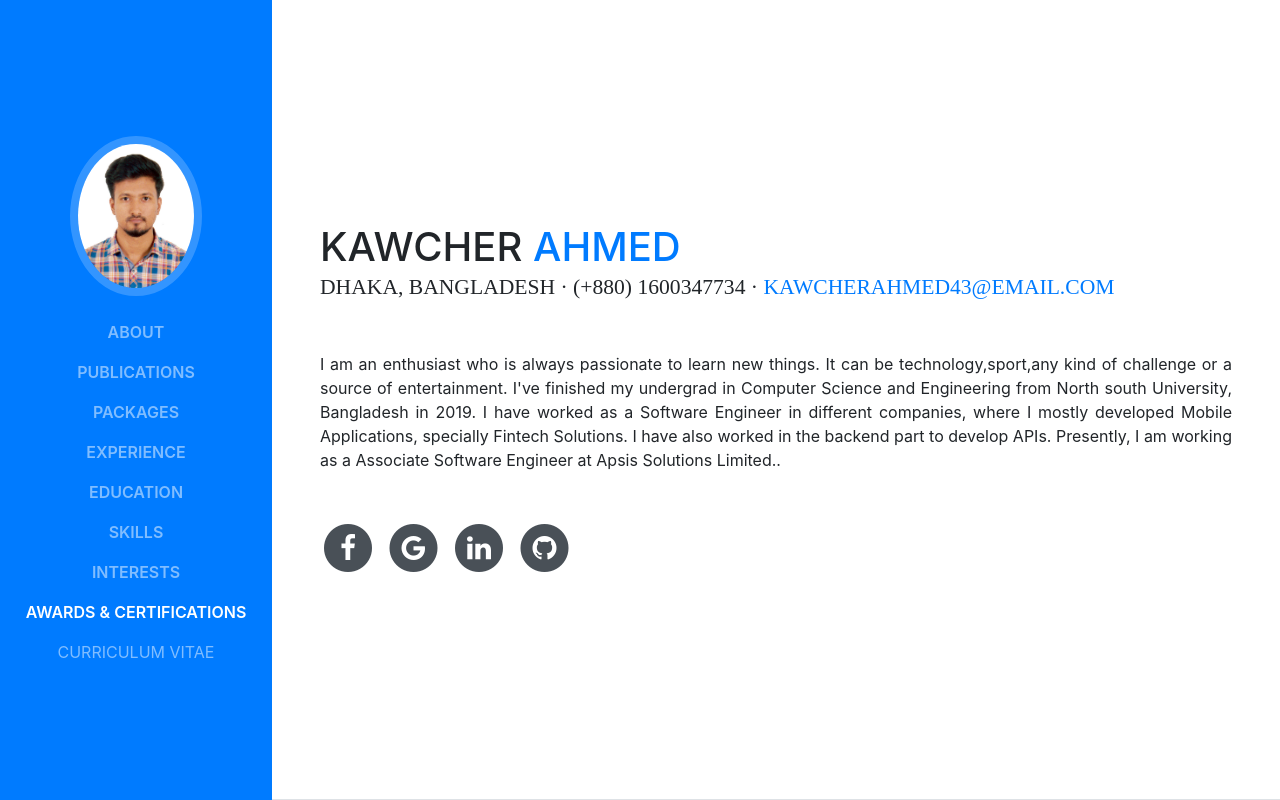
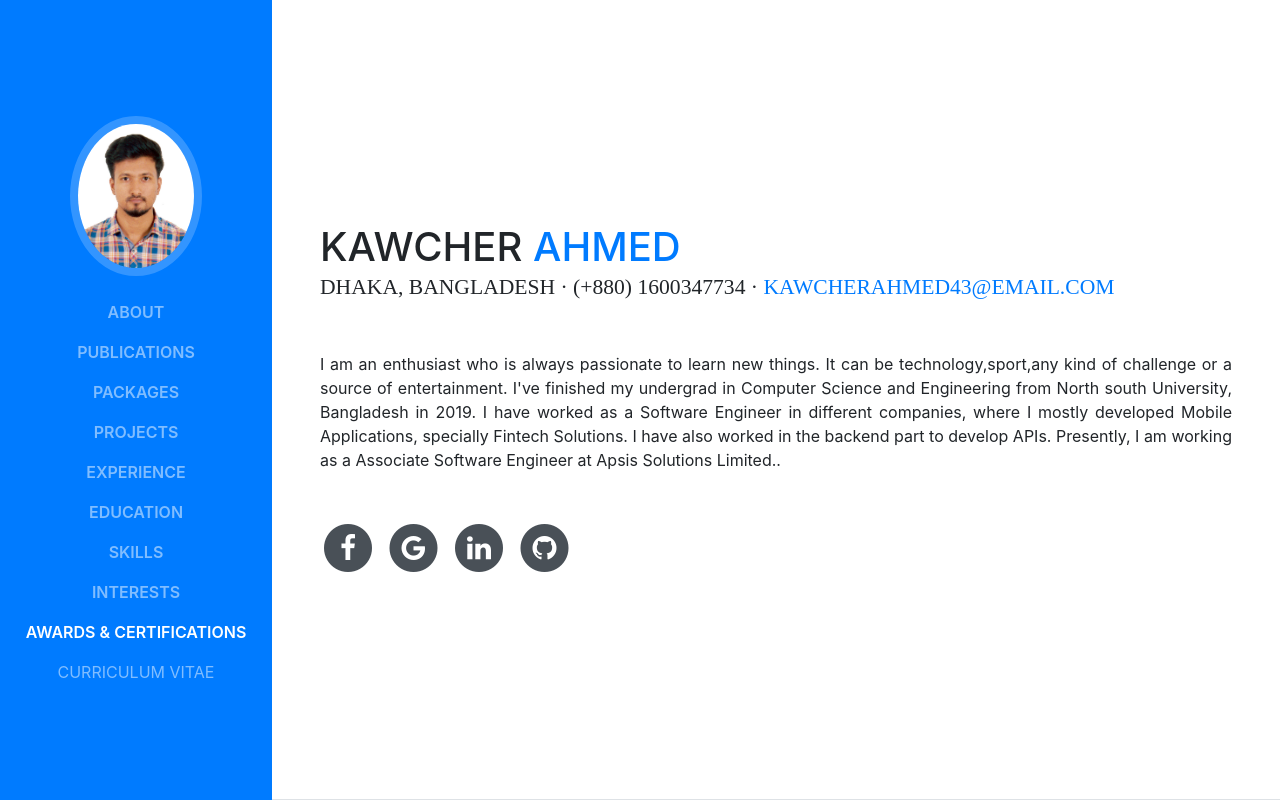
Before and after one commit to Kawcher123/Kawcher123.github.io, a website with bundled scripts: page index.html in a window 1280 px wide. Shown: the top 800 px of the page. Built offline with nearby package versions, Linux system fonts and the light colour scheme; a web font is replaced by a local one.

Commit message:
projects

```diff
--- a/index.html
+++ b/index.html
@@ -52,8 +52,12 @@
           <a class="nav-link js-scroll-trigger" href="#packages">Packages</a>
         </li>
         <li class="nav-item">
+          <a class="nav-link js-scroll-trigger" href="https://kawsarahmed.xyz/portfolio">Projects</a>
+        </li>
+        <li class="nav-item">
           <a class="nav-link js-scroll-trigger" href="#experience">Experience</a>
         </li>
+
         <li class="nav-item">
           <a class="nav-link js-scroll-trigger" href="#education">Education</a>
         </li>
```
